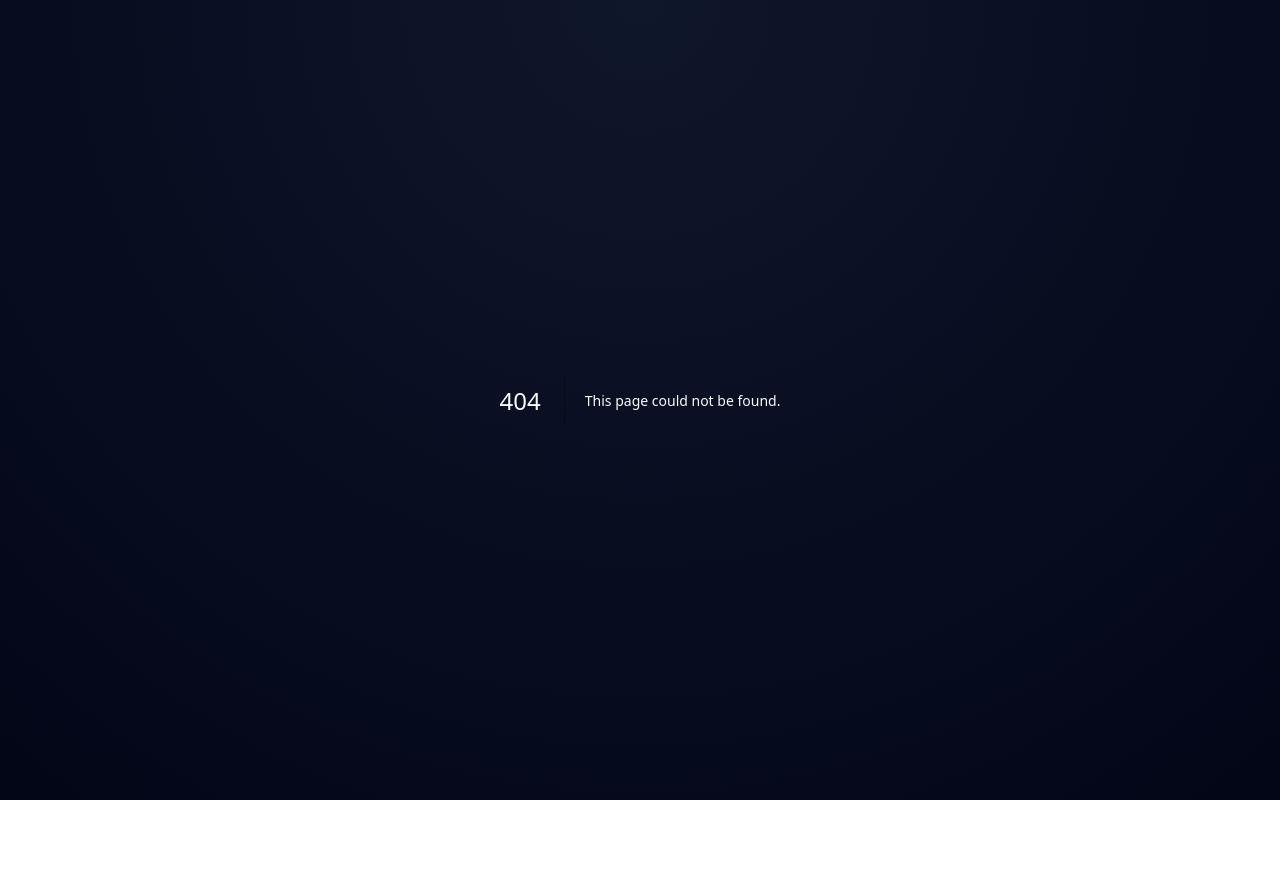
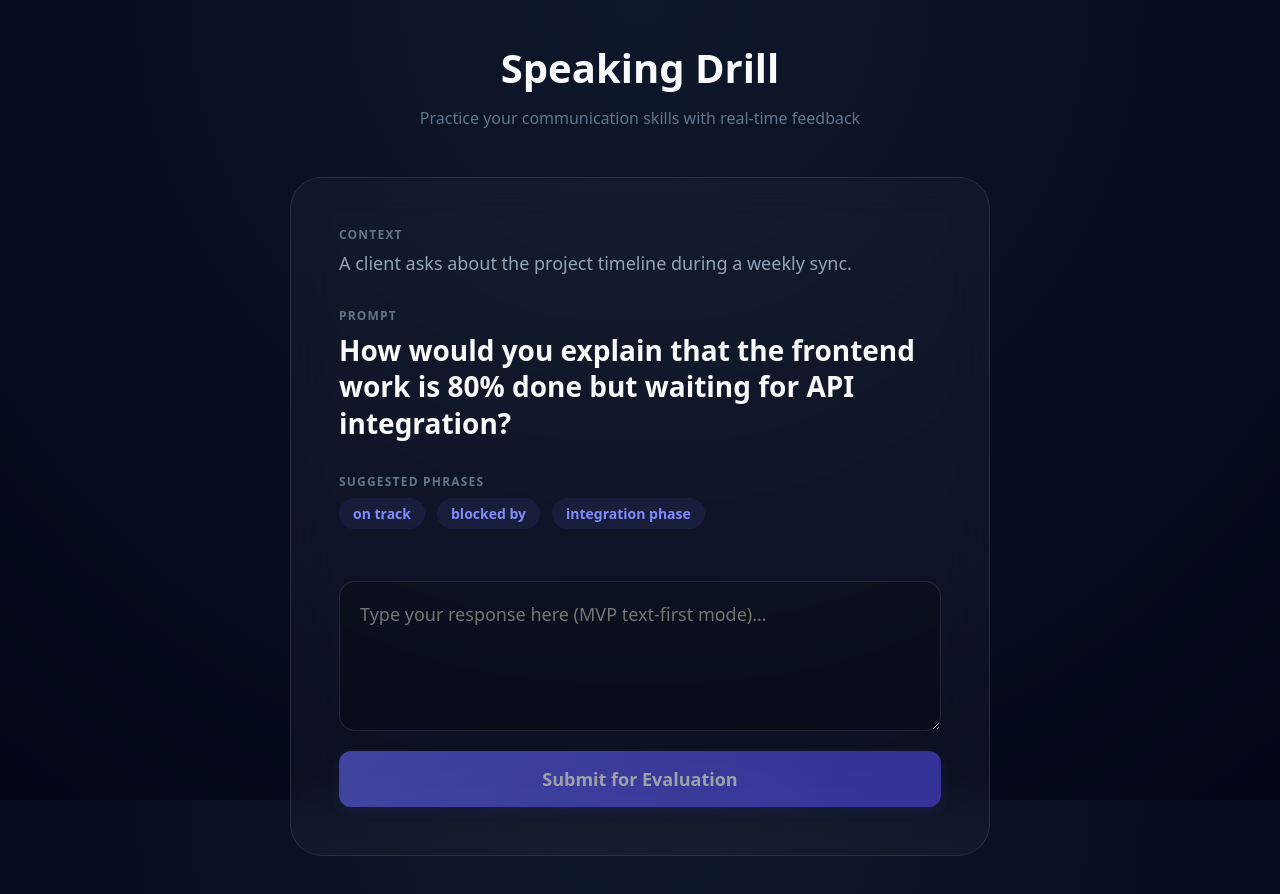
Before and after one commit to Armsss9988/AI-English, a Next.js app in the folder apps/web/: page /speaking in a window 1280 px wide. Before the commit this address had no page. Before the commit the page ends 800 px from the top, so only its background shows below. Built offline with nearby package versions, Linux system fonts and the light colour scheme.

Commit message:
feat(dev2): implement S6 speaking drill UI with AI feedback view (text-first MVP)

```diff
--- /dev/null
+++ b/apps/web/src/app/speaking/page.tsx
@@ -0,0 +1,22 @@
+import React from 'react';
+import { SpeakingDrill } from '@/features/speaking/SpeakingDrill';
+
+export default function SpeakingPage() {
+  return (
+    <main style={{
+      display: 'flex',
+      flexDirection: 'column',
+      alignItems: 'center',
+      justifyContent: 'center',
+      minHeight: '100vh',
+      padding: '40px'
+    }}>
+      <header style={{ marginBottom: '48px', textAlign: 'center' }}>
+        <h1 style={{ fontSize: '2.5rem', fontWeight: '800', marginBottom: '12px' }}>Speaking Drill</h1>
+        <p style={{ color: '#64748b' }}>Practice your communication skills with real-time feedback</p>
+      </header>
+
+      <SpeakingDrill drillId="d1" />
+    </main>
+  );
+}
--- /dev/null
+++ b/apps/web/src/features/speaking/SpeakingDrill.tsx
@@ -0,0 +1,105 @@
+'use client';
+
+import React, { useState } from 'react';
+import { useQuery, useMutation } from '@tanstack/react-query';
+import { Button } from '@english-coach/ui';
+import { getDrillPrompt, submitAttempt } from '@/lib/api/speaking';
+import styles from './speaking.module.css';
+
+export const SpeakingDrill: React.FC<{ drillId: string }> = ({ drillId }) => {
+  const [transcript, setTranscript] = useState('');
+  const { data: drill, isLoading: isLoadingPrompt } = useQuery({
+    queryKey: ['drill', drillId],
+    queryFn: () => getDrillPrompt(drillId),
+  });
+
+  const mutation = useMutation({
+    mutationFn: submitAttempt,
+  });
+
+  if (isLoadingPrompt) return <div className={styles.loading}>Loading drill...</div>;
+  if (!drill) return <div>Drill not found.</div>;
+
+  const attempt = mutation.data;
+
+  if (mutation.isSuccess && attempt?.feedback) {
+    return (
+      <div className={styles.feedbackContainer}>
+        <div className={styles.feedbackHeader}>
+          <div className={styles.scoreCircle}>
+            <span className={styles.score}>{attempt.feedback.overallScore}</span>
+            <span className={styles.scoreLabel}>Score</span>
+          </div>
+          <div className={styles.overallComments}>
+            <h3>AI Feedback</h3>
+            <p>{attempt.feedback.overallComments}</p>
+          </div>
+        </div>
+
+        <div className={styles.feedbackSection}>
+          <h4>Mistakes & Corrections</h4>
+          <div className={styles.mistakeList}>
+            {attempt.feedback.mistakes.map((m, i) => (
+              <div key={i} className={styles.mistakeItem}>
+                <div className={styles.original}>{m.original}</div>
+                <div className={styles.correction}>→ {m.correction}</div>
+                <div className={styles.explanation}>{m.explanation}</div>
+              </div>
+            ))}
+          </div>
+        </div>
+
+        <div className={styles.feedbackSection}>
+          <h4>Recommended Answer</h4>
+          <div className={styles.improvedAnswer}>{attempt.feedback.improvedAnswer}</div>
+        </div>
+
+        <Button onClick={() => mutation.reset()} className={styles.retryBtn}>
+          Try Again
+        </Button>
+      </div>
+    );
+  }
+
+  return (
+    <div className={styles.drillCard}>
+      <div className={styles.contextBox}>
+        <span className={styles.label}>Context</span>
+        <p>{drill.context}</p>
+      </div>
+
+      <div className={styles.promptBox}>
+        <span className={styles.label}>Prompt</span>
+        <h3>{drill.prompt}</h3>
+      </div>
+
+      {drill.suggestedPhrases && (
+        <div className={styles.phrasesBox}>
+          <span className={styles.label}>Suggested Phrases</span>
+          <div className={styles.phraseBadges}>
+            {drill.suggestedPhrases.map(p => <span key={p} className={styles.badge}>{p}</span>)}
+          </div>
+        </div>
+      )}
+
+      <div className={styles.inputArea}>
+        <textarea
+          className={styles.textarea}
+          placeholder="Type your response here (MVP text-first mode)..."
+          value={transcript}
+          onChange={(e) => setTranscript(e.target.value)}
+          disabled={mutation.isPending}
+        />
+        <Button
+          size="lg"
+          onClick={() => mutation.mutate({ drillId, transcript })}
+          isLoading={mutation.isPending}
+          disabled={!transcript.trim()}
+          className={styles.submitBtn}
+        >
+          Submit for Evaluation
+        </Button>
+      </div>
+    </div>
+  );
+};
--- /dev/null
+++ b/apps/web/src/features/speaking/speaking.module.css
@@ -0,0 +1,173 @@
+.drillCard, .feedbackContainer {
+  background: rgba(255, 255, 255, 0.03);
+  backdrop-filter: blur(20px);
+  border: 1px solid rgba(255, 255, 255, 0.1);
+  border-radius: 32px;
+  padding: 48px;
+  width: 100%;
+  max-width: 700px;
+  display: flex;
+  flex-direction: column;
+  gap: 32px;
+  animation: fadeIn 0.5s ease-out;
+}
+
+@keyframes fadeIn {
+  from { opacity: 0; transform: translateY(10px); }
+  to { opacity: 1; transform: translateY(0); }
+}
+
+.label {
+  font-size: 0.75rem;
+  font-weight: 700;
+  text-transform: uppercase;
+  color: #64748b;
+  letter-spacing: 0.1em;
+  margin-bottom: 8px;
+  display: block;
+}
+
+.contextBox p {
+  color: #94a3b8;
+  font-size: 1.125rem;
+}
+
+.promptBox h3 {
+  font-size: 1.75rem;
+  font-weight: 700;
+  color: #f8fafc;
+  line-height: 1.3;
+}
+
+.phraseBadges {
+  display: flex;
+  gap: 12px;
+  flex-wrap: wrap;
+}
+
+.badge {
+  background: rgba(99, 102, 241, 0.1);
+  color: #818cf8;
+  padding: 6px 14px;
+  border-radius: 20px;
+  font-size: 0.875rem;
+  font-weight: 600;
+}
+
+.inputArea {
+  display: flex;
+  flex-direction: column;
+  gap: 20px;
+  margin-top: 20px;
+}
+
+.textarea {
+  background: rgba(0, 0, 0, 0.2);
+  border: 1px solid rgba(255, 255, 255, 0.1);
+  border-radius: 16px;
+  padding: 20px;
+  color: #f8fafc;
+  font-size: 1.125rem;
+  min-height: 150px;
+  resize: vertical;
+  font-family: inherit;
+  outline: none;
+  transition: border-color 0.2s;
+}
+
+.textarea:focus {
+  border-color: #6366f1;
+}
+
+/* Feedback Styles */
+.feedbackHeader {
+  display: flex;
+  gap: 32px;
+  align-items: center;
+}
+
+.scoreCircle {
+  width: 100px;
+  height: 100px;
+  border-radius: 50%;
+  background: radial-gradient(circle at center, #6366f1 0%, #4f46e5 100%);
+  display: flex;
+  flex-direction: column;
+  align-items: center;
+  justify-content: center;
+  box-shadow: 0 0 30px rgba(99, 102, 241, 0.4);
+  flex-shrink: 0;
+}
+
+.score {
+  font-size: 2.5rem;
+  font-weight: 800;
+  color: white;
+}
+
+.scoreLabel {
+  font-size: 0.75rem;
+  text-transform: uppercase;
+  color: rgba(255, 255, 255, 0.8);
+}
+
+.overallComments h3 {
+  margin-bottom: 8px;
+  color: #f8fafc;
+}
+
+.overallComments p {
+  color: #94a3b8;
+  line-height: 1.6;
+}
+
+.feedbackSection h4 {
+  color: #f8fafc;
+  margin-bottom: 16px;
+  font-size: 1.125rem;
+}
+
+.mistakeList {
+  display: flex;
+  flex-direction: column;
+  gap: 16px;
+}
+
+.mistakeItem {
+  background: rgba(239, 68, 68, 0.05);
+  border: 1px solid rgba(239, 68, 68, 0.1);
+  border-radius: 16px;
+  padding: 20px;
+}
+
+.original {
+  color: #fca5a5;
+  text-decoration: line-through;
+  margin-bottom: 4px;
+}
+
+.correction {
+  color: #4ade80;
+  font-weight: 700;
+  font-size: 1.125rem;
+  margin-bottom: 8px;
+}
+
+.explanation {
+  color: #64748b;
+  font-size: 0.875rem;
+}
+
+.improvedAnswer {
+  background: rgba(34, 197, 94, 0.05);
+  border: 1px solid rgba(34, 197, 94, 0.1);
+  border-radius: 16px;
+  padding: 24px;
+  color: #f8fafc;
+  line-height: 1.6;
+  font-style: italic;
+}
+
+.loading {
+  color: #64748b;
+}
--- /dev/null
+++ b/apps/web/src/lib/api/speaking.ts
@@ -0,0 +1,36 @@
+import { SpeakingDrillPrompt, SpeakingAttempt, CreateSpeakingAttemptRequest, SpeakingFeedback } from '@english-coach/contracts';
+
+const delay = (ms: number) => new Promise((res) => setTimeout(res, ms));
+
+const MOCK_DRILL: SpeakingDrillPrompt = {
+  id: 'd1',
+  context: 'A client asks about the project timeline during a weekly sync.',
+  prompt: 'How would you explain that the frontend work is 80% done but waiting for API integration?',
+  suggestedPhrases: ['on track', 'blocked by', 'integration phase'],
+};
+
+const MOCK_FEEDBACK: SpeakingFeedback = {
+  overallScore: 85,
+  overallComments: 'Clear explanation of status, but could use more professional transitional phrases.',
+  mistakes: [
+    { original: 'we are waiting API', correction: 'we are waiting for the API', explanation: 'Wait is followed by "for" when indicating the object of the wait.' },
+  ],
+  improvedAnswer: 'The frontend development is currently 80% complete and on track. We are now entering the integration phase, though we are currently waiting for the final API endpoints to be released.',
+  phrasesToReview: ['integration phase', 'on track'],
+};
+
+export const getDrillPrompt = async (id: string): Promise<SpeakingDrillPrompt> => {
+  await delay(600);
+  return { ...MOCK_DRILL };
+};
+
+export const submitAttempt = async (data: CreateSpeakingAttemptRequest): Promise<SpeakingAttempt> => {
+  await delay(1500); // Simulate evaluation time
+  return {
+    id: 'a-' + Math.random().toString(36).substr(2, 5),
+    drillId: data.drillId,
+    transcript: data.transcript,
+    status: 'completed',
+    feedback: MOCK_FEEDBACK,
+  };
+};
--- a/packages/contracts/src/index.ts
+++ b/packages/contracts/src/index.ts
@@ -2,3 +2,4 @@ export * from './identity';
 export * from './curriculum';
 export * from './review';
 export * from './daily-mission';
+export * from './speaking';
--- /dev/null
+++ b/packages/contracts/src/speaking.ts
@@ -0,0 +1,29 @@
+export type SpeakingStatus = 'idle' | 'recording' | 'evaluating' | 'completed' | 'failed';
+
+export interface SpeakingDrillPrompt {
+  id: string;
+  context: string;
+  prompt: string;
+  suggestedPhrases?: string[];
+}
+
+export interface SpeakingFeedback {
+  overallScore: number;
+  overallComments: string;
+  mistakes: { original: string; correction: string; explanation: string }[];
+  improvedAnswer: string;
+  phrasesToReview: string[];
+}
+
+export interface SpeakingAttempt {
+  id: string;
+  drillId: string;
+  transcript: string;
+  feedback?: SpeakingFeedback;
+  status: SpeakingStatus;
+}
+
+export interface CreateSpeakingAttemptRequest {
+  drillId: string;
+  transcript: string;
+}
```
